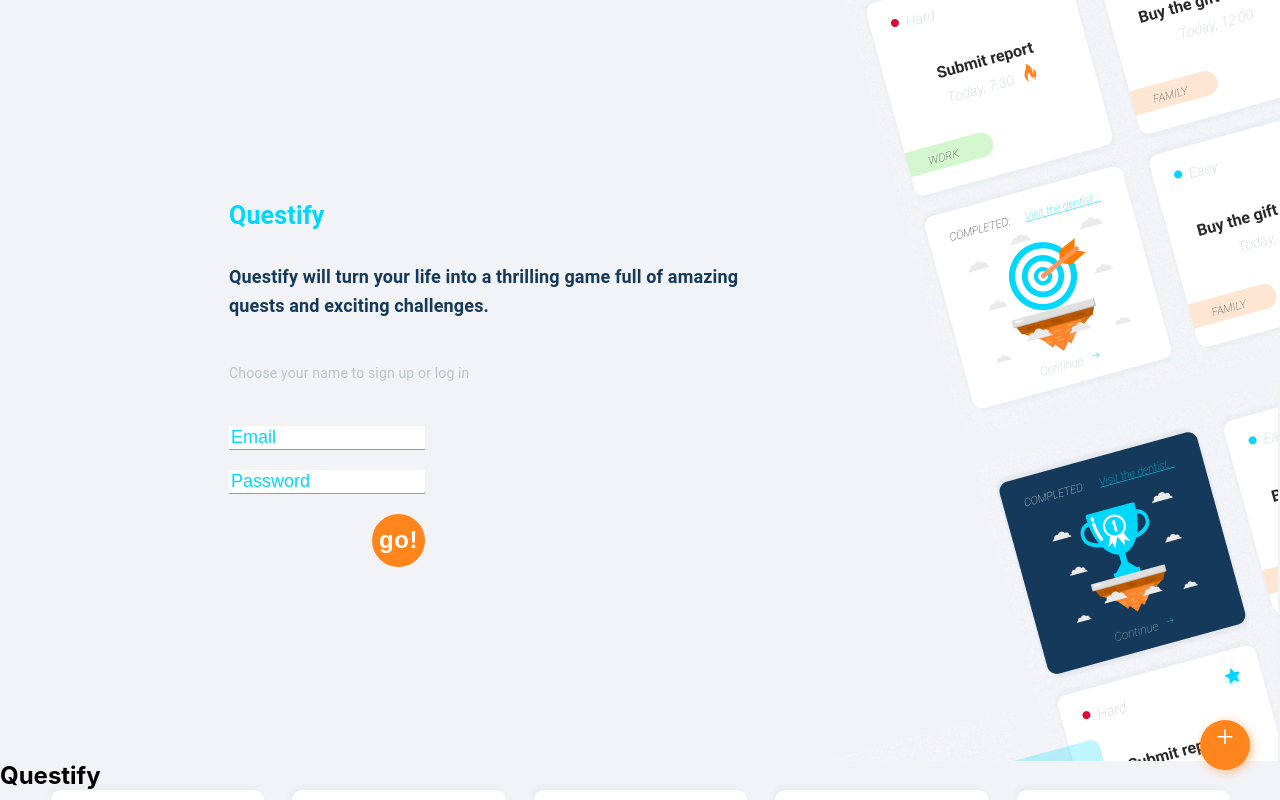
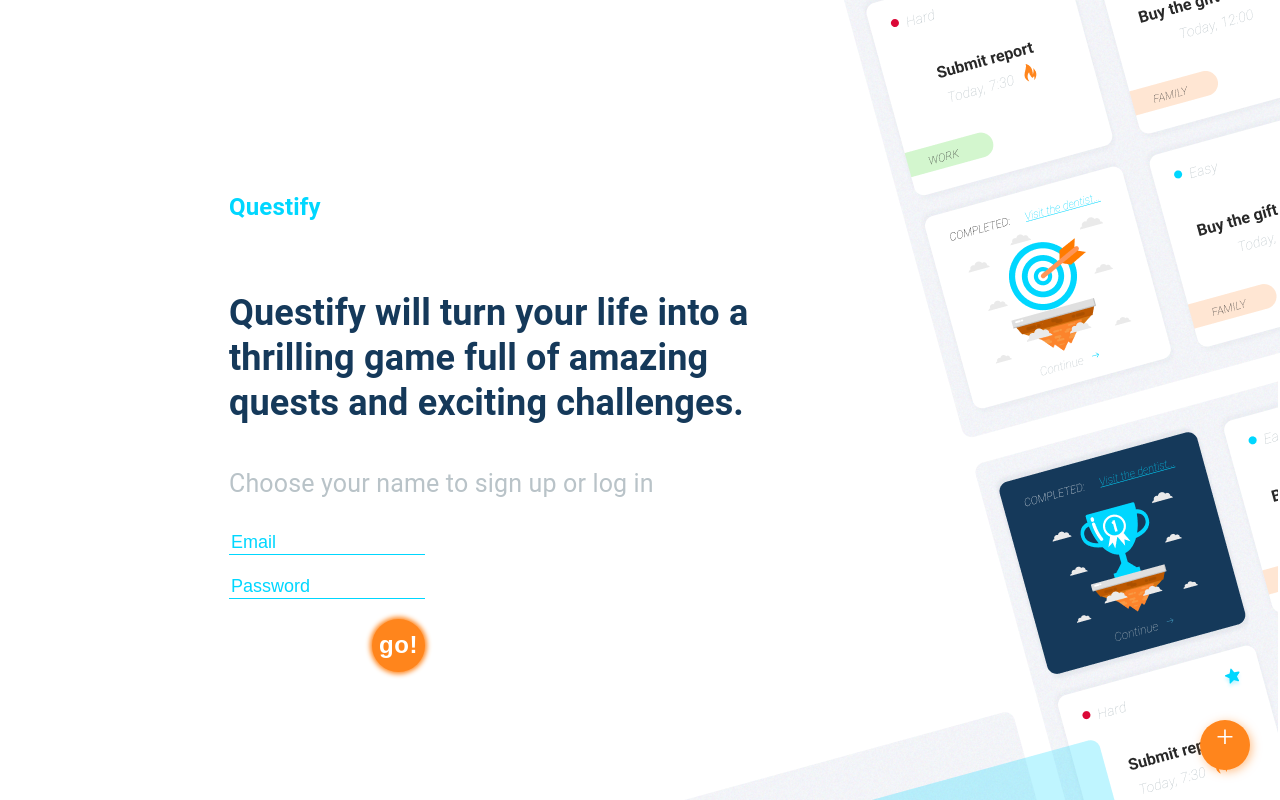
Before and after one commit to KaterynaKolomiiets/QuestifyFront, a React (Create React App) app: page /auth in a window 1280 px wide. Shown: the top 800 px of the page. Built offline with nearby package versions, Linux system fonts and the light colour scheme.

Commit message:
исправил: 1.тень кнопка go! 2.белый бэкграунд в body 3. разметка текста на странице при 1280 4.прозрачный outline на input

```diff
--- a/src/index.css
+++ b/src/index.css
@@ -5,7 +5,7 @@
     sans-serif;
   -webkit-font-smoothing: antialiased;
   -moz-osx-font-smoothing: grayscale;
-  background: var(--background-main);
+  background: #ffffff;
 }
 
 code {
--- a/src/pages/AuthPage/AuthPage.jsx
+++ b/src/pages/AuthPage/AuthPage.jsx
@@ -4,17 +4,17 @@
   return (
     <div className={s.wrapper}>
       <section className={s.hero}>
-          <h1 className={s.hero_title}>
+        <h1 className={s.title}>
           Questify
           </h1>
 
-          <p className={s.hero_txt__top}>
+        <p className={s.txt__top}>
           Questify will turn your life into
           a thrilling game full of amazing
           quests and exciting challenges.
         </p>
 
-          <p className={s.hero_txt__bottom}>
+        <p className={s.txt__bottom}>
           Choose your name to sign up or log in
         </p>
 
--- a/src/pages/AuthPage/AuthPage.module.css
+++ b/src/pages/AuthPage/AuthPage.module.css
@@ -27,7 +27,7 @@
   }
 }
 
-.hero_title {
+.title {
   font-weight: 700;
   font-size: 24px;
   line-height: 1.167;
@@ -37,7 +37,7 @@
   margin-bottom: 60px;
 }
 @media screen and (min-width: 768px) {
-  .hero_title {
+  .title {
     font-size: 20px;
     line-height: 1.15;
 
@@ -45,7 +45,7 @@
   }
 }
 @media screen and (min-width: 1280px) {
-  .hero_title {
+  .title {
     font-size: 24px;
     line-height: 1.167;
 
@@ -53,7 +53,7 @@
   }
 }
 
-.hero_txt__top {
+.txt__top {
   font-weight: 700;
   font-size: 18px;
   line-height: 1.61;
@@ -65,7 +65,7 @@
   margin-bottom: 30px;
 }
 @media screen and (min-width: 768px) {
-  .hero_title {
+  .txt__top {
     font-size: 24px;
     line-height: 1.37;
 
@@ -73,7 +73,7 @@
   }
 }
 @media screen and (min-width: 1280px) {
-  .hero_title {
+  .txt__top {
     font-size: 36px;
     line-height: 1.25;
 
@@ -81,7 +81,7 @@
   }
 }
 
-.hero_txt__bottom {
+.txt__bottom {
   font-size: 14px;
   line-height: 3.21;
 
@@ -90,7 +90,7 @@
   margin-bottom: 30px;
 }
 @media screen and (min-width: 768px) {
-  .hero_title {
+  .txt__bottom {
     font-size: 18px;
     line-height: 2.5;
 
@@ -98,7 +98,7 @@
   }
 }
 @media screen and (min-width: 1280px) {
-  .hero_title {
+  .txt__bottom {
     font-size: 25px;
     line-height: 1.87;
 
@@ -133,6 +133,7 @@
 
   border: none;
   border-bottom: 1px solid #00d7ff;
+  outline: transparent;
 
   width: 100%;
 
@@ -151,6 +152,8 @@
   background: #ff851c;
   border-radius: 50%;
   border: none;
+
+  box-shadow: 0 0 5px 2px #ff851c;
 
   width: 53px;
   height: 53px;
--- a/src/pages/HomePage/HomePage.jsx
+++ b/src/pages/HomePage/HomePage.jsx
@@ -10,7 +10,7 @@
         <h1 className={s.hero_title}>
           Questify
         </h1>
-
+        {/* <Header /> */}
         <Card />
         <ButtonAddCard />
 
```
Also changed, not shown: src/images/btn_go.png (added). Lines whose indentation alone changed are shown as unchanged.
